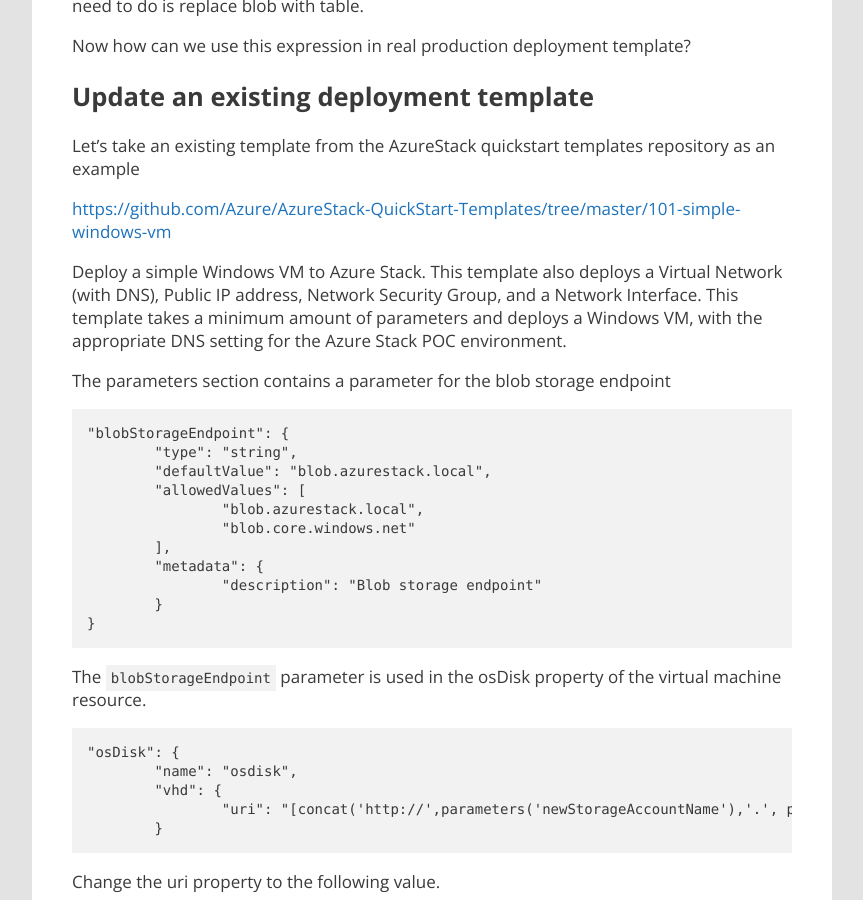
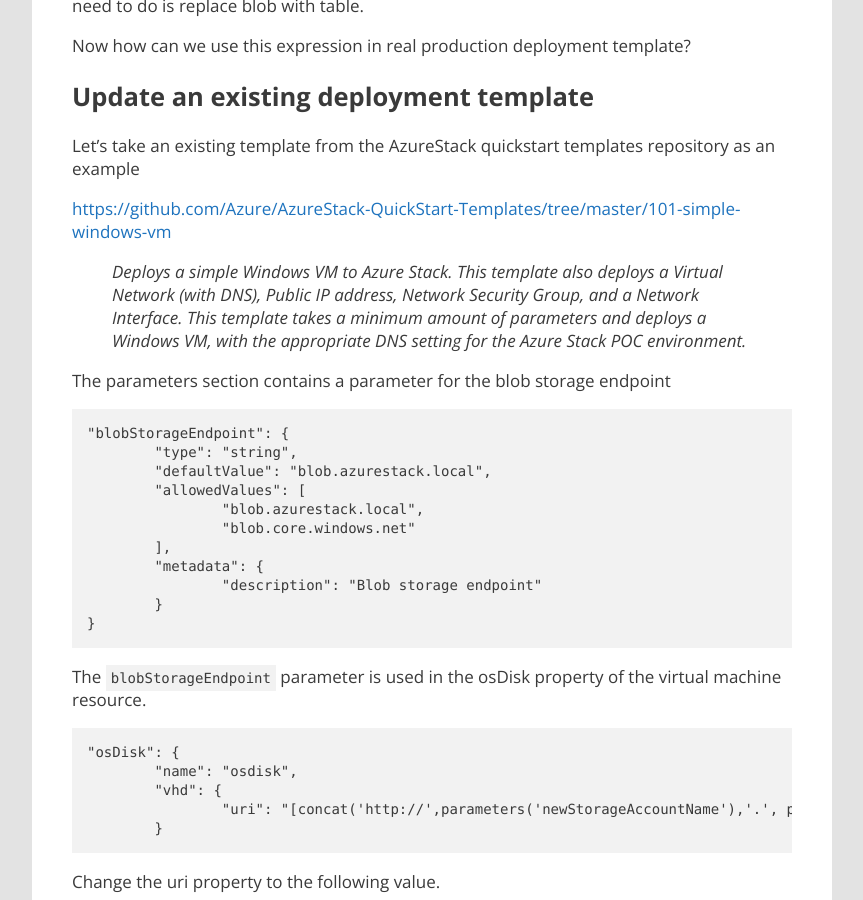
Before and after one commit to marcvaneijk/marcvaneijk.old, a Jekyll site: the page built from _posts/2016-03-03-endpoint.md, in a window 1280 px wide and 900 px high, scrolled down 4183 px. Shown: the whole window, without its empty margins (58-921 px from the left). Built offline with Jekyll 4.4.1, drawn with Linux system fonts in a browser that asks for light colours; nearby versions of some CDN libraries; some of the changed text lies outside the part shown.

Commit message:
Update 2016-03-03-endpoint.md

```diff
--- a/_posts/2016-03-03-endpoint.md
+++ b/_posts/2016-03-03-endpoint.md
@@ -145,7 +145,7 @@ Let's take an existing template from the AzureStack quickstart templates reposit
 
 <https://github.com/Azure/AzureStack-QuickStart-Templates/tree/master/101-simple-windows-vm>
 
-Deploy a simple Windows VM to Azure Stack. This template also deploys a Virtual Network (with DNS), Public IP address, Network Security Group, and a Network Interface. This template takes a minimum amount of parameters and deploys a Windows VM, with the appropriate DNS setting for the Azure Stack POC environment.
+> Deploys a simple Windows VM to Azure Stack. This template also deploys a Virtual Network (with DNS), Public IP address, Network Security Group, and a Network Interface. This template takes a minimum amount of parameters and deploys a Windows VM, with the appropriate DNS setting for the Azure Stack POC environment.
 
 The parameters section contains a parameter for the blob storage endpoint
 
```
Also changed, not shown: other parts of _posts/2016-03-03-endpoint.md (+1 -1 lines).
